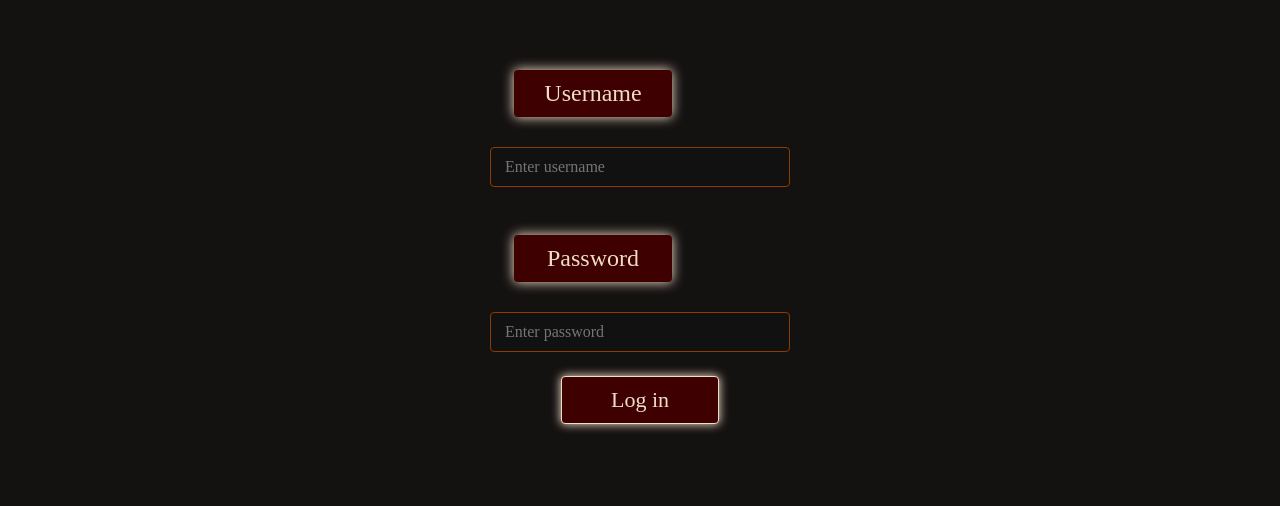
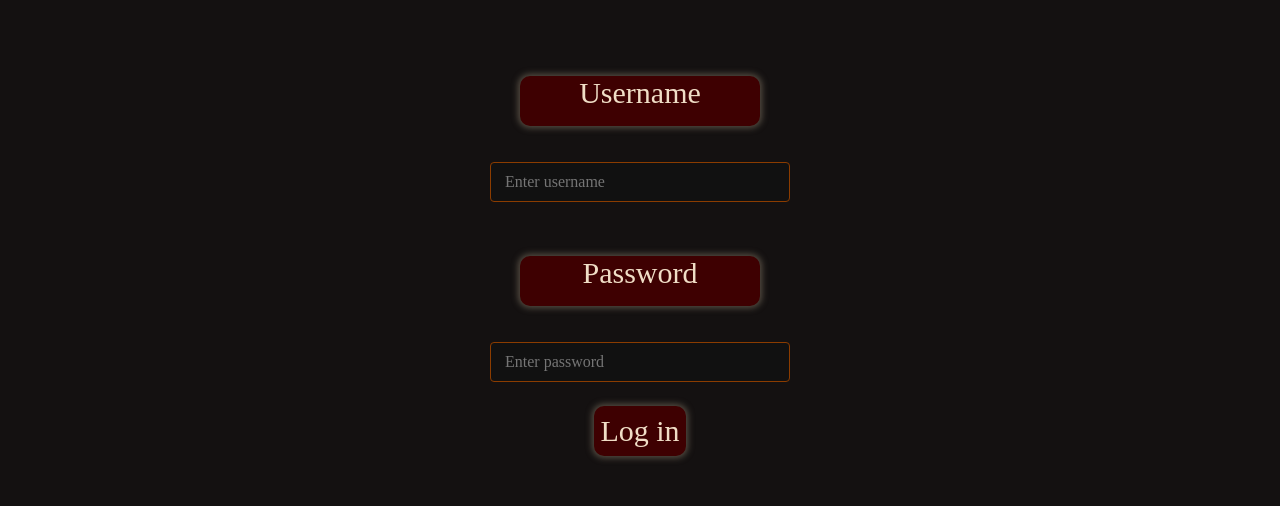
Before and after one commit to madelenetrapp/Restaurang-fed25, a React (Vite) app: page /#/login in a window 1280 px wide. Shown: the part 236-742 px from the top of the page. Built offline with nearby package versions, Linux system fonts and the light colour scheme; no server answers; a web font is replaced by a local one.

Commit message:
worked together with reviewing stuff

```diff
--- a/src/Root.jsx
+++ b/src/Root.jsx
@@ -21,6 +21,7 @@ export default function App() {
           : (<Outlet />)
         }
       </main>
+      {/* TODO ta bort footer i cart page? */}
       <Footer />
     </div>
 
--- a/src/api/menuLoader.js
+++ b/src/api/menuLoader.js
@@ -4,7 +4,7 @@ import { menuStore } from '../store/menuStore.js'
 
 export async function menuLoader() {
 
-  await new Promise(r => setTimeout(r, 800)) // 👈 force delay
+  await new Promise(r => setTimeout(r, 800))
   //TODO remove setTimeout or possibly move it into only happening during API fetching
 
   const state = menuStore.getState()
--- a/src/components/Header.jsx
+++ b/src/components/Header.jsx
@@ -15,7 +15,7 @@ export default function Header() {
 
       <div className='phone-and-nav-box'>
         <p>0123 456 789</p>
-        <nav className='header-nav'>
+        <nav>
           <NavLink to='/menu' className={navLinkClass("navlink-button")}>Menu</NavLink>
           <NavLink to='/cart' className={navLinkClass("navlink-button")}>Cart</NavLink>
         </nav>
--- a/src/components/LoginInput.jsx
+++ b/src/components/LoginInput.jsx
@@ -1,4 +1,7 @@
 export default function LoginInput({ id, label, type, placeholder, value, onChange, error, onKeyDown }) {
+
+	//TODO ta bort placeholder
+
 	return (
 		<div className="login-field">
 			<label htmlFor={id} className="login-label">{label}</label>
--- a/src/debug/DebugOverlay.jsx
+++ b/src/debug/DebugOverlay.jsx
@@ -3,9 +3,8 @@ import { debugSettings } from './debugSettings.js'
 export default function DebugOverlay({ opacityOverride }) {
 
 
-
   return (
-    debugSettings.debug & debugSettings.menuPage === true ?
+    debugSettings.debug & debugSettings.menuPage.small === true ?
       <div className='debug-overlay'>
         <img className='debug-img' data-debug={opacityOverride ?? ''} src='./src/assets/mobileMenuDebug.png' />
       </div> : ''
--- a/src/debug/debugSettings.js
+++ b/src/debug/debugSettings.js
@@ -2,6 +2,6 @@
 export const debugSettings = {
   debug: true,
   menuPage: {
-    small: false
+    small: true
   }
 }
--- a/src/pages/LoginPage.jsx
+++ b/src/pages/LoginPage.jsx
@@ -9,9 +9,12 @@ const schema = Joi.object({
     'any.only': 'Wrong username',
     'string.empty': 'Username is required'
   }),
+  //TODO ska alla användarnamn vara okej? DAVID
+
   password: Joi.string().valid('mums').required().messages({
     'string.empty': 'Password is required',
     'any.only': 'Wrong password'
+    //TODO ska det vara till lower case?
   })
 })
 
@@ -21,6 +24,7 @@ export default function LoginPage() {
   const [errors, setErrors] = useState({})
   const login = useAuthStore((state) => state.login)
   const navigate = useNavigate()
+  //TODO behöver komma till admin page
 
   const handleSubmit = () => {
     const { error } = schema.validate({ username, password }, { abortEarly: false })
--- a/src/pages/MenuPage.jsx
+++ b/src/pages/MenuPage.jsx
@@ -22,7 +22,7 @@ export default function MenuPage() {
   return (
 
     <>
-      <DebugOverlay></DebugOverlay>
+      <DebugOverlay />
       <h1>Menu</h1>
       <div className='grid-box'>
         {menuTypes.map(type => (
--- a/src/styles/index.css
+++ b/src/styles/index.css
@@ -1,5 +1,4 @@
 @import './debug.css';
-@import './pages.css';
 @import './header.css';
 @import './footer.css';
 @import './buttons.css';
@@ -104,7 +103,8 @@ h1 {
   }
 }
 
-h2 {
+h2,
+label {
   font-size: var(--font-size-category-header);
   background: var(--red-accent-light);
   font-family: var(--font-style-pro);
--- a/src/styles/loginpage.css
+++ b/src/styles/loginpage.css
@@ -1,4 +1,4 @@
-.login-page{
+.login-page {
 	display: flex;
 	flex-direction: column;
 	align-items: center;
@@ -6,25 +6,28 @@
 	padding: 2em 1em;
 	min-height: 100svh;
 }
-.login-field{
+
+.login-field {
 	display: flex;
 	flex-direction: column;
 	gap: 6px;
 	width: 100%;
 	max-width: 300px;
 }
-.login-label{
-	background-color: var(--red-accent-light);
-	width: 158px;
-	border-radius: 4px;
-	padding: 10px 14px;
-	font-size: 24px;
-	box-shadow:0 0 12px 0.5px var(--text-col);
-	text-align: center;
+
+.login-label {
+	/* background-color: var(--red-accent-light); */
+	/* width: 158px; */
+	/* border-radius: 4px; */
+	/* padding: 10px 14px; */
+	/* font-size: 24px; */
+	/* box-shadow:0 0 12px 0.5px var(--text-col); */
+	/* text-align: center; */
 	margin: 1em;
-	font-family: var(--font-style-pro);
+	/* font-family: var(--font-style-pro); */
 }
-.login-input{
+
+.login-input {
 	background-color: #111;
 	border: 1px solid var(--buttons-col);
 	border-radius: 4px;
@@ -33,10 +36,12 @@
 	color: var(--text-col);
 	font-family: var(--font-style-pro);
 }
-.input-error{
-	border-color:#e05555;
+
+.input-error {
+	border-color: #e05555;
 }
-.error-message{
+
+.error-message {
 	background-color: var(--red-accent-light);
 	padding: 8px 12px;
 	border-radius: 4px;
@@ -44,20 +49,19 @@
 	margin: 0;
 	font-family: var(--font-style-pro);
 }
-.login-btn{
-	background-color: var(--red-accent-light);
-	border: 1px solid var(--text-col);
-	width: 158px ;
-	border-radius: 4px;
-	padding: 10px 14px;
-	font-size: 16px;
-	color: var(--text-col);
-	cursor: pointer;
-	box-shadow:0 0 10px 0.5px var(--text-col);
-	transition: background-color 0.3s ease, color 0.3s ease;
-	font-size: 22px;
 
-	&:hover{
+.login-btn {
+	font-size: var(--font-size-category-header);
+	background: var(--red-accent-light);
+	font-family: var(--font-style-pro);
+	font-weight: normal;
+	height: 50px;
+	text-align: center;
+	border-radius: 10px;
+	box-shadow: 0px 0px 6px 2px var(--card-highlight-col);
+	border: 0;
+
+	&:hover {
 		background-color: #9a2a2a;
 	}
 }
```
Also changed, not shown: src/store/authStore.js (+5 -3 lines), src/styles/pages.css (deleted). Lines whose indentation alone changed are shown as unchanged.
